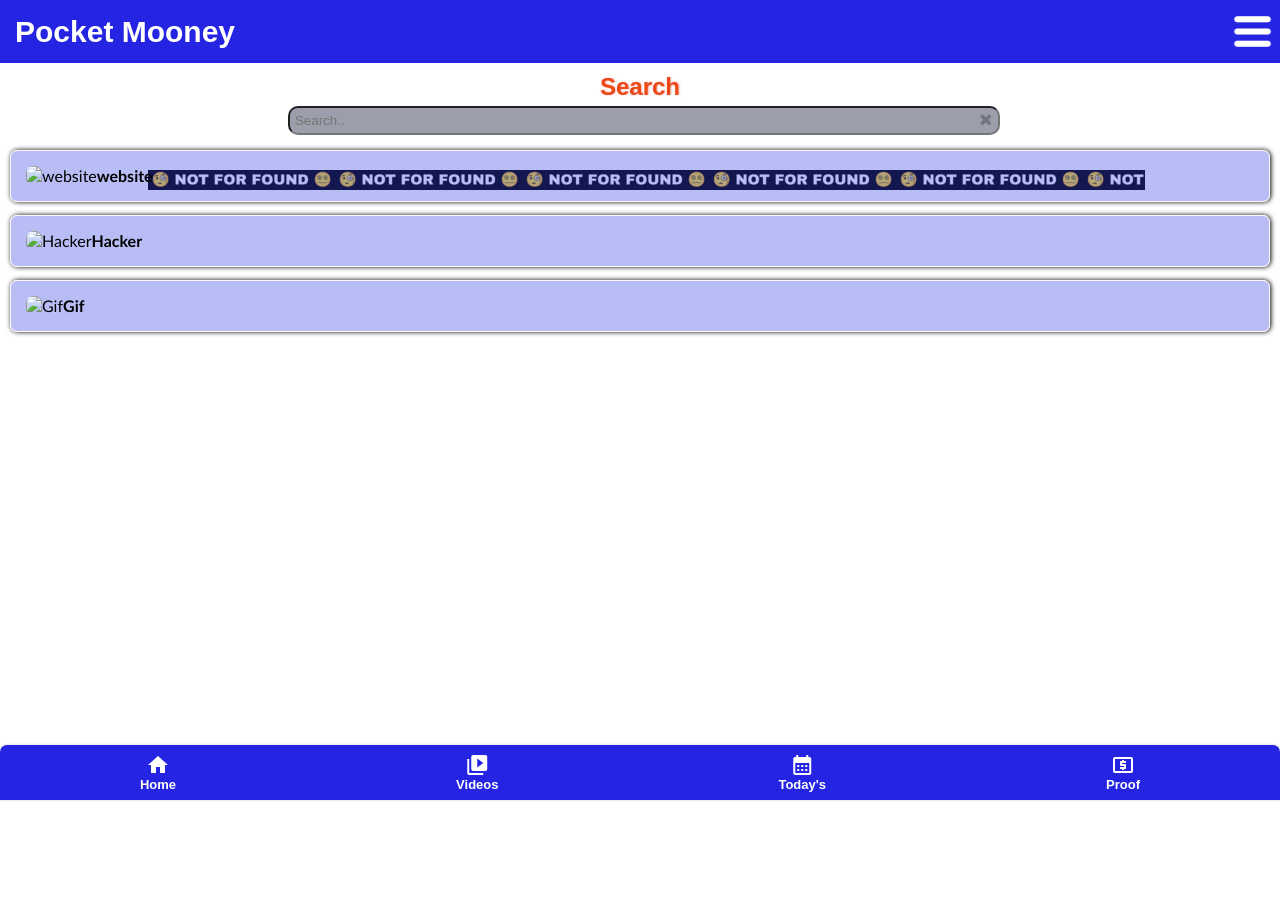
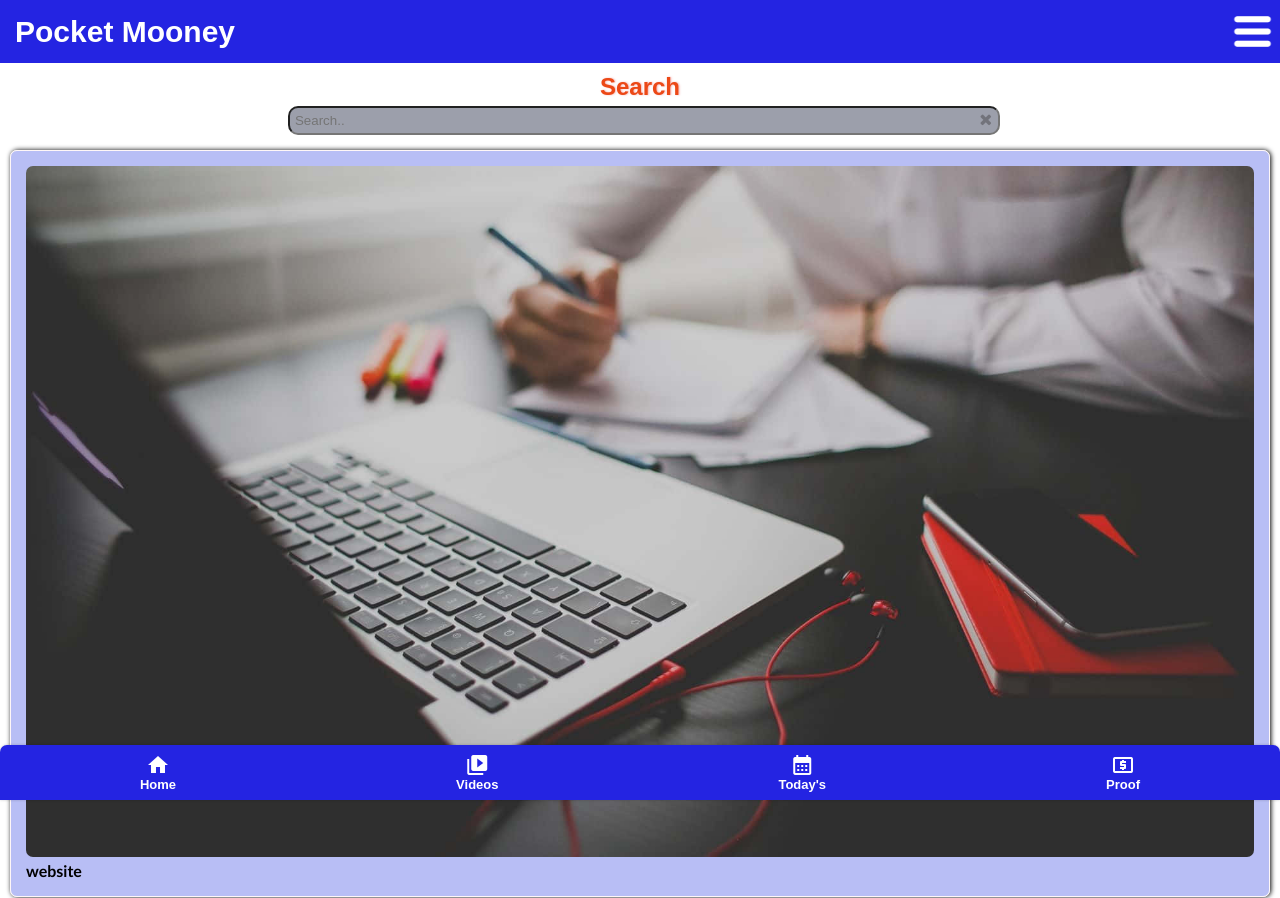
Before and after one commit to 2X-Dark/Pocket-Money, a plain HTML site: page index.html in a window 1280 px wide. Shown: the top 898 px of the page. Before the commit the page ends 800 px from the top, so only its background shows below. Drawn offline with Linux system fonts and the light colour scheme; the site is published under a folder, as on GitHub Pages, so addresses that start at the root find nothing.

Commit message:
Add files via upload

```diff
--- a/index.html
+++ b/index.html
@@ -55,9 +55,9 @@
                <div class="search_hint">
                    <div class="not-for-found"></div>
                     <!-- Add list [START]-->
-                   <li style="margin-bottom: 30px;" class="Dark"><a href="DB/website.jpg"><img src="/DB/website.jpg" alt="website"><b>website</b></a></li>
-                   <li style="margin-bottom: 30px;" class="Dark"><a href="DB/Hacker.jpg"><img src="/DB/Hacker.jpg" alt="Hacker"><b>Hacker</b></a></li>
-                   <li style="margin-bottom: -40px;" class="Dark"><a href="DB/top.gif"><img src="/DB/top.gif" alt="Gif"><b>Gif</b></a></li>
+                   <li style="margin-bottom: 30px;" class="Dark"><a href="DB/website.jpg"><img src="DB/website.jpg" alt="website"><b>website</b></a></li>
+                   <li style="margin-bottom: 30px;" class="Dark"><a href="DB/Hacker.jpg"><img src="DB/Hacker.jpg" alt="Hacker"><b>Hacker</b></a></li>
+                   <li style="margin-bottom: -40px;" class="Dark"><a href="DB/top.gif"><img src="DB/top.gif" alt="Gif"><b>Gif</b></a></li>
                    <br><br><br><br><br><br>
                    <!-- Add list [START]-->
                </div>
```
